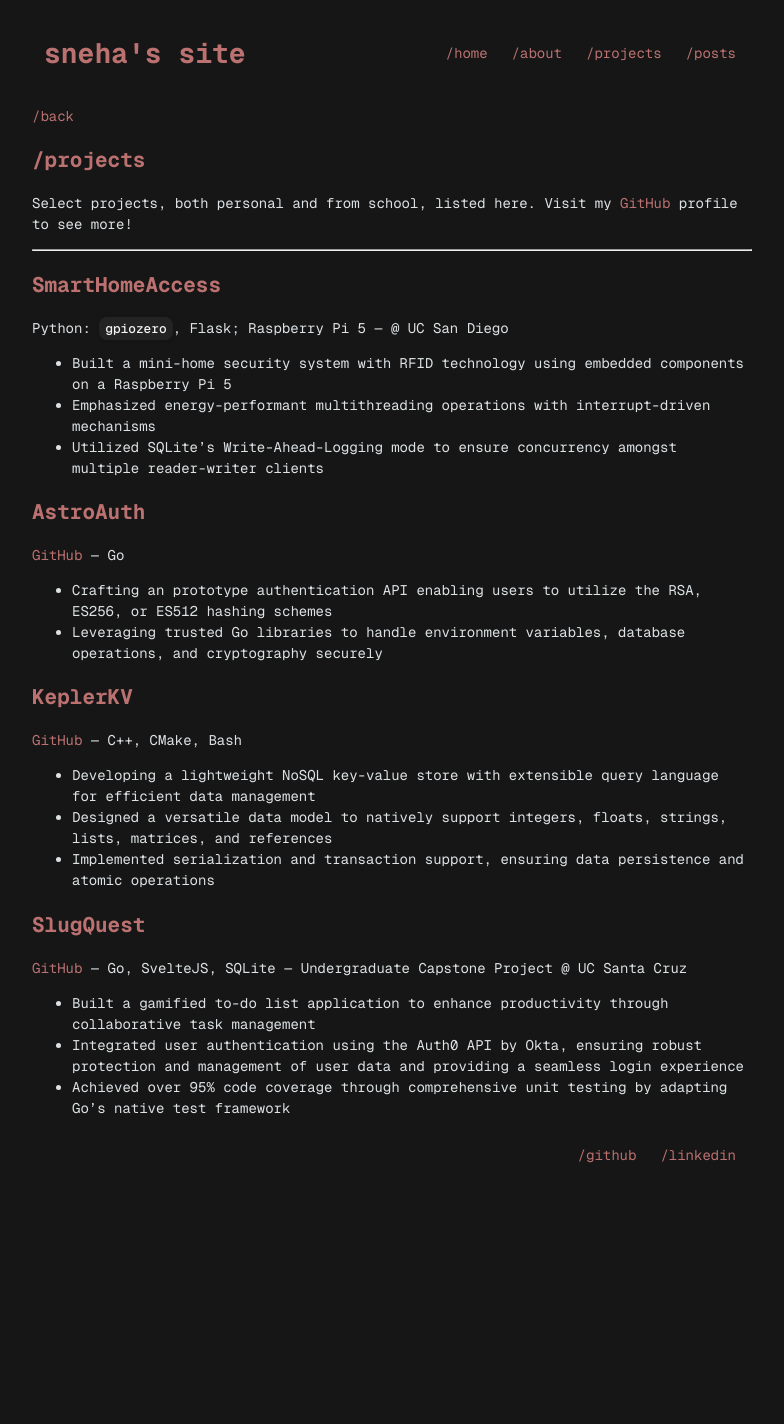
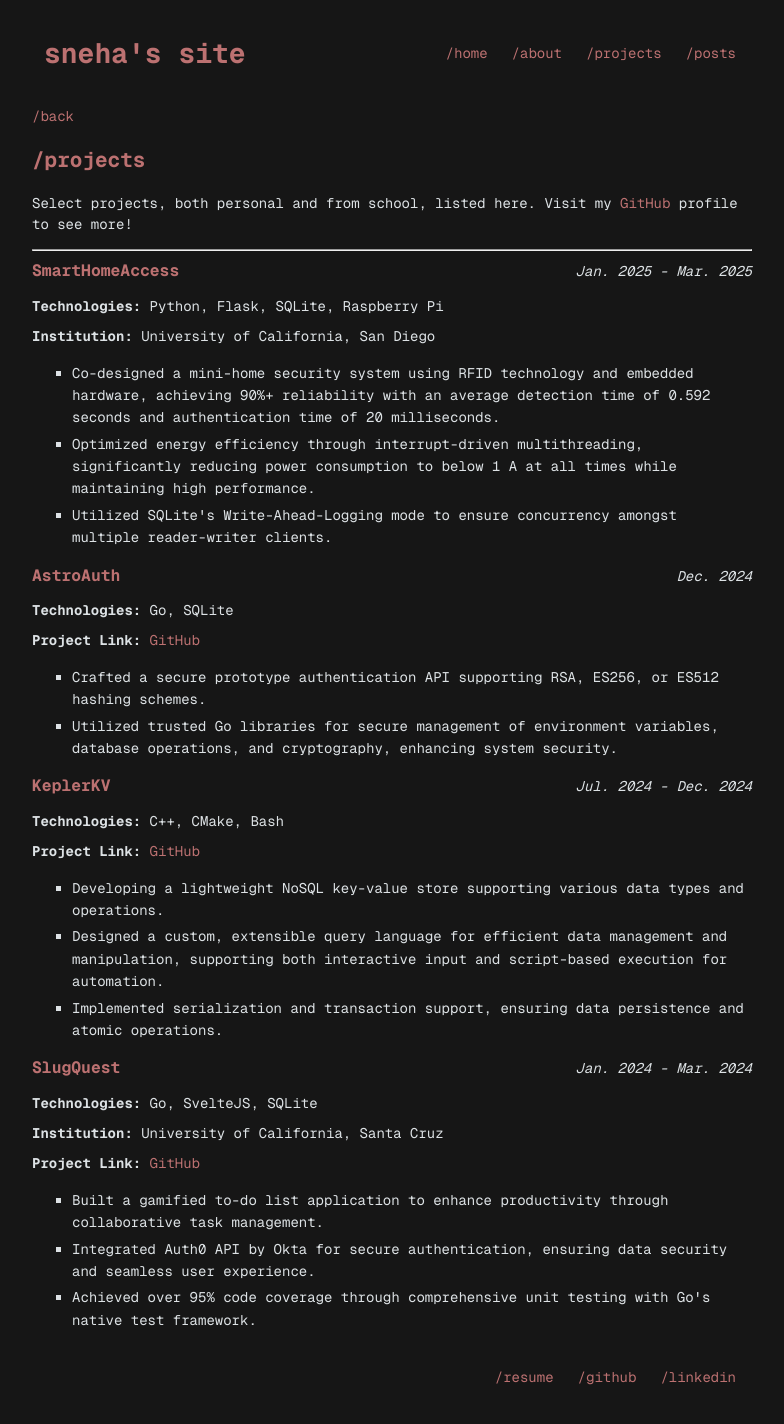
Before and after one commit to sneha-afk/sneha-afk.github.io, a Jekyll site: the page built from pages/projects.md, in a window 1280 px wide. Shown: the whole page, without its empty margins (248-1032 px from the left). Built offline with Jekyll 4.4.1, drawn with Linux system fonts in a browser that asks for light colours; before the commit the page ends 1202 px from its top, so only the background shows below that.

Commit message:
resume page + simplified some pages

```diff
--- a/_config.yml
+++ b/_config.yml
@@ -68,6 +68,8 @@ header_navigation:
     url: /pages/posts
 
 footer_navigation:
+  - name: /resume
+    url: /pages/resume
   - name: /github
     url: https://github.com/sneha-afk
   - name: /linkedin
--- /dev/null
+++ b/_includes/resume_projects.html
@@ -0,0 +1,109 @@
+<div class="resume-item">
+  <div class="resume-item-header">
+    <h3>SmartHomeAccess</h3>
+    <p class="date">Jan. 2025 - Mar. 2025</p>
+  </div>
+  <p><strong>Technologies:</strong> Python, Flask, SQLite, Raspberry Pi</p>
+  <p><strong>Institution:</strong> University of California, San Diego</p>
+  <div class="resume-item-details">
+    <ul>
+      <li>
+        Co-designed a mini-home security system using RFID technology and
+        embedded hardware, achieving 90%+ reliability with an average detection
+        time of 0.592 seconds and authentication time of 20 milliseconds.
+      </li>
+      <li>
+        Optimized energy efficiency through interrupt-driven multithreading,
+        significantly reducing power consumption to below 1 A at all times while
+        maintaining high performance.
+      </li>
+      <li>
+        Utilized SQLite's Write-Ahead-Logging mode to ensure concurrency amongst
+        multiple reader-writer clients.
+      </li>
+    </ul>
+  </div>
+</div>
+
+<div class="resume-item">
+  <div class="resume-item-header">
+    <h3>AstroAuth</h3>
+    <p class="date">Dec. 2024</p>
+  </div>
+  <p><strong>Technologies:</strong> Go, SQLite</p>
+  <p>
+    <strong>Project Link: </strong>
+    <a href="https://github.com/sneha-afk/astroauth">GitHub</a>
+  </p>
+  <div class="resume-item-details">
+    <ul>
+      <li>
+        Crafted a secure prototype authentication API supporting RSA, ES256, or
+        ES512 hashing schemes.
+      </li>
+      <li>
+        Utilized trusted Go libraries for secure management of environment
+        variables, database operations, and cryptography, enhancing system
+        security.
+      </li>
+    </ul>
+  </div>
+</div>
+
+<div class="resume-item">
+  <div class="resume-item-header">
+    <h3>KeplerKV</h3>
+    <p class="date">Jul. 2024 - Dec. 2024</p>
+  </div>
+  <p><strong>Technologies:</strong> C++, CMake, Bash</p>
+  <p>
+    <strong>Project Link: </strong>
+    <a href="https://github.com/sneha-afk/KeplerKV">GitHub</a>
+  </p>
+  <div class="resume-item-details">
+    <ul>
+      <li>
+        Developing a lightweight NoSQL key-value store supporting various data
+        types and operations.
+      </li>
+      <li>
+        Designed a custom, extensible query language for efficient data
+        management and manipulation, supporting both interactive input and
+        script-based execution for automation.
+      </li>
+      <li>
+        Implemented serialization and transaction support, ensuring data
+        persistence and atomic operations.
+      </li>
+    </ul>
+  </div>
+</div>
+
+<div class="resume-item">
+  <div class="resume-item-header">
+    <h3>SlugQuest</h3>
+    <p class="date">Jan. 2024 - Mar. 2024</p>
+  </div>
+  <p><strong>Technologies:</strong> Go, SvelteJS, SQLite</p>
+  <p><strong>Institution:</strong> University of California, Santa Cruz</p>
+  <p>
+    <strong>Project Link: </strong>
+    <a href="https://github.com/SlugQuest">GitHub</a>
+  </p>
+  <div class="resume-item-details">
+    <ul>
+      <li>
+        Built a gamified to-do list application to enhance productivity through
+        collaborative task management.
+      </li>
+      <li>
+        Integrated Auth0 API by Okta for secure authentication, ensuring data
+        security and seamless user experience.
+      </li>
+      <li>
+        Achieved over 95% code coverage through comprehensive unit testing with
+        Go's native test framework.
+      </li>
+    </ul>
+  </div>
+</div>
--- /dev/null
+++ b/_sass/_resume.scss
@@ -0,0 +1,104 @@
+@import "variables";
+
+.resume {
+  line-height: 1.6;
+
+  .resume-header {
+    text-align: center;
+    margin-bottom: $spacing-lg;
+
+    h1 {
+      margin-bottom: $spacing-sm;
+    }
+  }
+
+  .resume-section {
+    margin-bottom: $spacing-lg;
+
+    h2 {
+      border-bottom: 2px solid $primary-color;
+      padding-bottom: $spacing-xs;
+      margin-bottom: $spacing-md;
+    }
+
+    p {
+      margin: 0 0 $spacing-sm 0;
+    }
+
+    ul {
+      list-style-type: square;
+      margin-left: $spacing-lg;
+      padding-left: $spacing-sm;
+
+      li {
+        margin-bottom: $spacing-xs;
+      }
+    }
+
+    .resume-item {
+      .resume-item-header {
+        display: flex;
+        justify-content: space-between;
+        align-items: baseline;
+        margin-bottom: $spacing-xs;
+
+        h3 {
+          margin: 0;
+          flex-grow: 1;
+        }
+
+        .date {
+          font-style: italic;
+        }
+      }
+
+      .resume-item-details {
+        margin-left: $spacing-sm;
+
+        p {
+          margin: 0;
+        }
+      }
+    }
+  }
+
+  .skills-list {
+    display: inline-flex;
+    flex-wrap: wrap;
+    gap: $spacing-sm;
+
+    .skill {
+      background-color: $primary-color;
+      color: $background-primary;
+      padding: $spacing-xs $spacing-sm;
+      border-radius: 4px;
+    }
+  }
+}
+
+@media (max-width: $mobile-breakpoint) {
+  .resume {
+    .resume-section {
+      ul {
+        margin-left: $spacing-md;
+      }
+
+      .resume-item {
+        .resume-item-header {
+          flex-direction: column;
+          align-items: flex-start;
+          gap: $spacing-xs;
+        }
+      }
+    }
+
+    .skills-list {
+      gap: $spacing-xs;
+
+      .skill {
+        padding: $spacing-xs $spacing-sm;
+        font-size: $font-size-xs;
+      }
+    }
+  }
+}
--- a/assets/css/main.scss
+++ b/assets/css/main.scss
@@ -11,3 +11,4 @@
 @import "lists";
 @import "table_of_contents";
 @import "images";
+@import "resume";
--- a/pages/projects.md
+++ b/pages/projects.md
@@ -6,34 +6,10 @@ Select projects, both personal and from school, listed here. Visit my [GitHub](h
 
 ---
 
-## SmartHomeAccess
-Python: `gpiozero`, Flask; Raspberry Pi 5 --- @ UC San Diego
-
-- Built a mini-home security system with RFID technology using embedded components on a Raspberry Pi 5
-- Emphasized energy-performant multithreading operations with interrupt-driven mechanisms
-- Utilized SQLite’s Write-Ahead-Logging mode to ensure concurrency amongst multiple reader-writer clients
-
-## AstroAuth
-
-[GitHub](https://github.com/sneha-afk/KeplerKV) --- Go
-
-- Crafting an prototype authentication API enabling users to utilize the RSA, ES256, or ES512 hashing schemes
-- Leveraging trusted Go libraries to handle environment variables, database operations, and cryptography securely
-
-
-## KeplerKV
-
-[GitHub](https://github.com/sneha-afk/KeplerKV) --- C++, CMake, Bash
-
-- Developing a lightweight NoSQL key-value store with extensible query language for efficient data management
-- Designed a versatile data model to natively support integers, floats, strings, lists, matrices, and references
-- Implemented serialization and transaction support, ensuring data persistence and atomic operations
-
-## SlugQuest
-
-[GitHub](https://github.com/SlugQuest) --- Go, SvelteJS, SQLite --- Undergraduate Capstone Project @ UC Santa Cruz
-
-- Built a gamified to-do list application to enhance productivity through collaborative task management
-- Integrated user authentication using the Auth0 API by Okta, ensuring robust protection and management of user
-data and providing a seamless login experience
-- Achieved over 95% code coverage through comprehensive unit testing by adapting Go’s native test framework
+<html lang="en">
+    <div class="resume">
+      <div class="resume-section">
+        {% include resume_projects.html %}
+      </div>
+    </div>
+</html>
```
Also changed, not shown: _includes/resume.html (added, +178 -0 lines), index.md (+0 -7 lines), pages/about.md (+26 -58 lines), pages/resume.md (added, +5 -0 lines).
